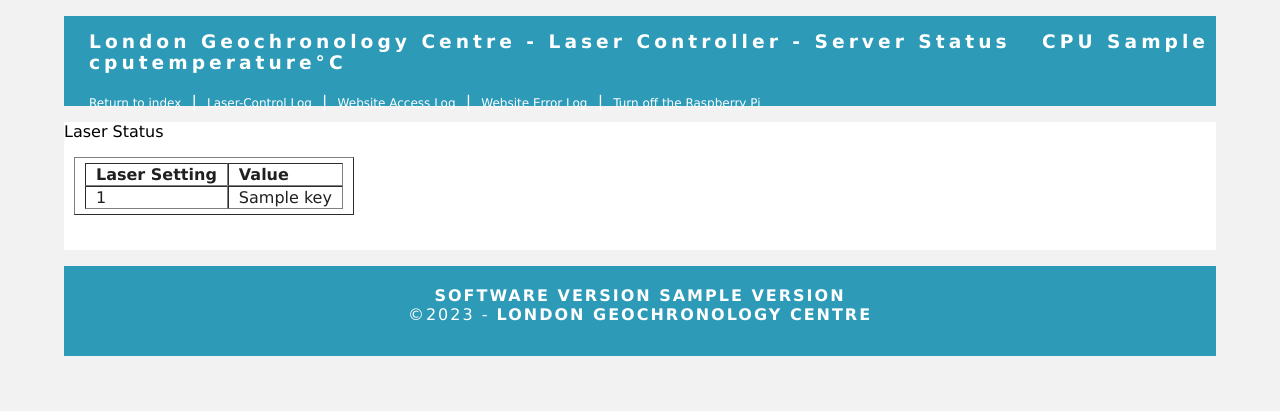
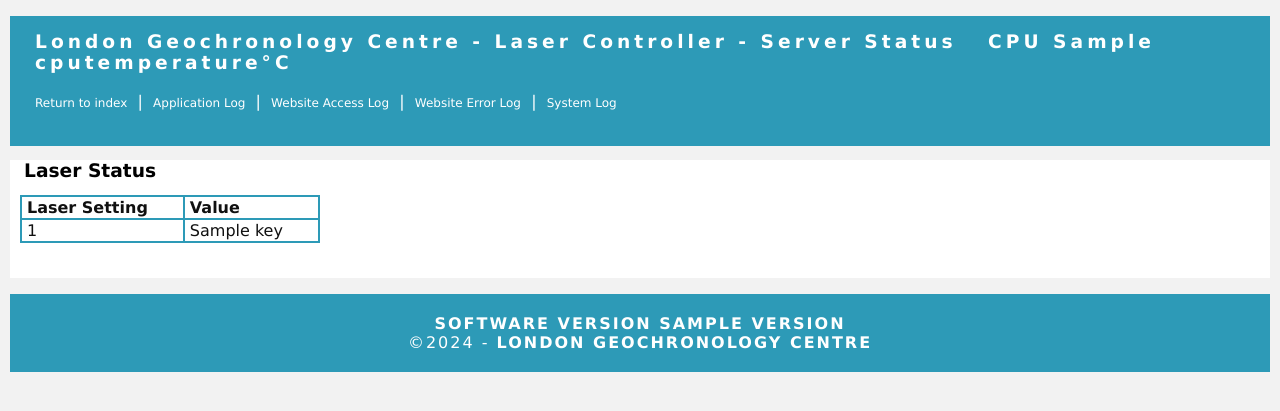
Before and after one commit to westerlymerlin/RPi-Laser-Controller, a Flask app: template templates/index.html in a window 1280 px wide. Shown: the top 411 px of the page. Run offline with Flask 3, Linux system fonts and the light colour scheme; the template is opened without the code that fills it: most values are stand-ins (such as "Sample title", 1, 10 or a date in 2020); parts of the project's set-up code (start-up, migrations or seed data) failed here and were passed over.

Commit message:
v2.0.0 YUpdates to Web interface

```diff
--- a/app.py
+++ b/app.py
@@ -1,4 +1,4 @@
-import os
+import subprocess
 from flask import Flask, render_template, jsonify, request
 from laserclass import laser
 from settings import settings, version
@@ -8,7 +8,7 @@
 
 @app.route('/')
 def index():
-    with open(settings['logging']['cputemp'], 'r') as f:
+    with open(settings['cputemp'], 'r') as f:
         log = f.readline()
     f.close()
     cputemperature = round(float(log)/1000, 1)
@@ -28,50 +28,57 @@
 
 @app.route('/pylog')
 def showplogs():
-    with open(settings['logging']['cputemp'], 'r') as f:
+    with open(settings['cputemp'], 'r') as f:
         log = f.readline()
     f.close()
     cputemperature = round(float(log)/1000, 1)
-    with open(settings['logging']['logfilepath'], 'r') as f:
+    with open(settings['logfilepath'], 'r') as f:
         log = f.readlines()
     f.close()
     log.reverse()
     logs = tuple(log)
-    return render_template('logs.html', rows=logs, log='X-Y log', cputemperature=cputemperature, version=version)
+    return render_template('logs.html', rows=logs, log='Laser Controller log', cputemperature=cputemperature, version=version)
 
 
 @app.route('/guaccesslog')
 def showgalogs():
-    with open(settings['logging']['cputemp'], 'r') as f:
+    with open(settings['cputemp'], 'r') as f:
         log = f.readline()
     f.close()
     cputemperature = round(float(log)/1000, 1)
-    with open(settings['logging']['gunicornpath'] + 'gunicorn-access.log', 'r') as f:
+    with open(settings['gunicornpath'] + 'gunicorn-access.log', 'r') as f:
         log = f.readlines()
     f.close()
     log.reverse()
     logs = tuple(log)
-    return render_template('logs.html', rows=logs, log='gunicorn access log', cputemperature=cputemperature, version=version)
+    return render_template('logs.html', rows=logs, log='Gunicorn Access Log', cputemperature=cputemperature, version=version)
 
 
 @app.route('/guerrorlog')
 def showgelogs():
-    with open(settings['logging']['cputemp'], 'r') as f:
+    with open(settings['cputemp'], 'r') as f:
         log = f.readline()
     f.close()
     cputemperature = round(float(log)/1000, 1)
-    with open(settings['logging']['gunicornpath'] + 'gunicorn-error.log', 'r') as f:
+    with open(settings['gunicornpath'] + 'gunicorn-error.log', 'r') as f:
         log = f.readlines()
     f.close()
     log.reverse()
     logs = tuple(log)
-    return render_template('logs.html', rows=logs, log='gunicorn error log', cputemperature=cputemperature, version=version)
+    return render_template('logs.html', rows=logs, log='Gunicorn Error Log', cputemperature=cputemperature, version=version)
 
 
-@app.route('/uscHALT')
-def shutdown_the_server():
-    os.system('sudo halt')
-    return 'The server is now shutting down, please give it a minute before pulling the power. Cheers G'
+@app.route('/syslog')  # display the raspberry pi system log
+def showslogs():
+    with open(settings['cputemp'], 'r') as f:
+        log = f.readline()
+    f.close()
+    cputemperature = round(float(log)/1000, 1)
+    log = subprocess.Popen('journalctl -n 200', shell=True,
+                           stdout=subprocess.PIPE).stdout.read().decode(encoding='utf-8')
+    logs = log.split('\n')
+    logs.reverse()
+    return render_template('logs.html', rows=logs, log='System Log', cputemperature=cputemperature, version=version)
 
 
 if __name__ == '__main__':
--- a/static/css/text.css
+++ b/static/css/text.css
@@ -15,22 +15,23 @@
 	font-family: Verdana, Arial, Helvetica, sans-serif;
 	font-size: 12pt;
 	background-color: #f2f2f2;
-	margin-top: 0px;
-	margin-right: 0px;
-	margin-bottom: 0px;
-	margin-left: 0px;
+	margin: 10px;
 	font-style: normal;
 	font-weight: 200;
 }
 .gentext {
 	font-family: Verdana, Arial, Helvetica, sans-serif;
 	font-size: 12pt;
-	margin-top: 0px;
-	margin-right: 0px;
-	margin-bottom: 0px;
-	margin-left: 0px;
+	margin: 0;
 	font-style: normal;
 	font-weight: 200;
+}
+.sectiontext {
+	font-family: Verdana, Arial, Helvetica, sans-serif;
+	font-size: 14pt;
+	margin: 14px;
+	font-style: normal;
+	font-weight:600;
 }
 /* Container */
 .container {
@@ -42,7 +43,7 @@
 }
 .container2 {
 	font-family: Verdana, Arial, Helvetica, sans-serif;
-	width: 90%;
+	width: 100%;
 	margin-left: auto;
 	margin-right: auto;
 	background-color: #FFFFFF;
@@ -50,8 +51,7 @@
 .banner {
 	font-family: Verdana, Arial, Helvetica, sans-serif;
 	background-color: #2D9AB7;
-	height: 90px;
-	width: 90%;
+	width: 100%;
 	margin-left: auto;
 	margin-right: auto;
 }
@@ -83,38 +83,54 @@
 /* table Section */
 table {
 	color: #101010;
+	text-align: left;
+	border-collapse: collapse;
+	border-style: solid;
+	border-width: 2px;
+	border-color: #2D9AB7;
 	vertical-align:top;
-	padding-top: 5px;
-	padding-bottom: 5px;
-	padding-left: 10px;
-	padding-right: 10px;
 	min-height: 10px;
-	margin-top: 0px;
-	margin-right: 10px;
-	margin-bottom: 0px;
-	margin-left: 10px;
+	padding-left: 5px;
+	padding-right: 5px;
+	margin: 1px 10px;
 }
 .tabledata {
-	color: #202020;
 	text-align: right;
+	padding-left: 25px;
+	color: #101010;
+	border-collapse: collapse;
+	border-style: solid;
+	border-width: 2px;
+	border-color: #2D9AB7;
 	vertical-align:top;
-    min-height: 10px;
-	padding-left: 10px;
-	padding-right: 10px;
-	margin-right: 10px;
-	margin-bottom: 10px;
+	min-height: 10px;
+	padding-right: 5px;
+	margin: 1px 10px;
 }
 .tabledataleft {
-	color: #202020;
-	text-align: left;
+	padding-right: 35px;
+	color: #101010;
+	border-collapse: collapse;
+	border-style: solid;
+	border-width: 2px;
+	border-color: #2D9AB7;
 	vertical-align:top;
 	min-height: 10px;
-	padding-left: 10px;
-	padding-right: 10px;
-	margin-right: 10px;
-	margin-bottom: 10px;
+	padding-left: 5px;
+	margin: 1px 10px;
 }
-
+.tableimage {
+	padding-right: 0px;
+	color: #101010;
+	border-collapse: collapse;
+	border-style: solid;
+	border-width: 2px;
+	border-color: #2D9AB7;
+	vertical-align:top;
+	min-height: 0px;
+	padding-left: 0px;
+	margin: 0px;
+}
 .light {
 	font-weight: bold;
 	color: #717070;
@@ -130,8 +146,8 @@
 .footer_banner {
 	background-color: #B3B3B3;
 	padding-top: 60px;
-	padding-bottom: 60PX;
-	margin-bottom: 0px;
+	padding-bottom: 60px;
+	margin-bottom: 0;
 	background-repeat: repeat;
 }
 .breadcrumbtext{
--- a/templates/index.html
+++ b/templates/index.html
@@ -14,15 +14,15 @@
 		  <div >
               <P class="logo">London Geochronology Centre - Laser Controller - Server Status &nbsp CPU {{cputemperature}}&deg;C</P>
               <p class="breadcrumbtext"><a href = "/" class="breadcrumblink">Return to index</a> &nbsp|&nbsp
-              <a href = "/pylog" class="breadcrumblink">Laser-Control Log</a> &nbsp|&nbsp
+              <a href = "/pylog" class="breadcrumblink">Application Log</a> &nbsp|&nbsp
               <a href = "/guaccesslog" class="breadcrumblink">Website Access Log</a> &nbsp|&nbsp
               <a href = "/guerrorlog" class="breadcrumblink">Website Error Log</a> &nbsp|&nbsp
-              <a href = {{ url_for('static',filename='systemhalt.html') }} class="breadcrumblink">Turn off the Raspberry Pi</a></p>
+              <a href = "/syslog" class="breadcrumblink">System Log</a></p><br>
           </div>
   </section>
 <section class="container2">
-    <p> Laser Status</p>
-        <table border = 1px cellspacing = 0>
+    <p class="sectiontext"> Laser Status</p>
+        <table>
          <thead>
             <td class="tabledataleft"><B>Laser Setting</B></td>
             <td class="tabledataleft"><B>Value</B></td>
@@ -37,7 +37,7 @@
     <p>&nbsp</p>
 	</section>
   <section class="banner">
-      <div class ="copyright"><strong>Software Version {{version}}</strong><br>&copy;2023 - <strong>London Geochronology Centre</strong></div>
+      <div class ="copyright"><strong>Software Version {{version}}</strong><br>&copy;2024 - <strong>London Geochronology Centre</strong></div>
 	  </section>
 </body>
 </html>
--- a/templates/logs.html
+++ b/templates/logs.html
@@ -13,14 +13,14 @@
 		  <div >
               <P class="logo">London Geochronology Centre - Server Status &nbsp CPU {{cputemperature}}&deg;C</P>
               <p class="breadcrumbtext"><a href = "/" class="breadcrumblink">Return to index</a> &nbsp|&nbsp
-              <a href = "/pylog" class="breadcrumblink">Laser-Control Log</a> &nbsp|&nbsp
+              <a href = "/pylog" class="breadcrumblink">Application Log</a> &nbsp|&nbsp
               <a href = "/guaccesslog" class="breadcrumblink">Website Access Log</a> &nbsp|&nbsp
               <a href = "/guerrorlog" class="breadcrumblink">Website Error Log</a> &nbsp|&nbsp
-              <a href = {{ url_for('static',filename='systemhalt.html') }} class="breadcrumblink">Turn off the Raspberry Pi</a></p>
+              <a href = "/syslog" class="breadcrumblink">System Log</a></p><br>
           </div>
   </section>
 <section class="container2">
-    <p><b>{{log}}</b><br>
+    <p class="sectiontext">{{log}}<br>
         &nbsp</p>
 
         <p class="tabledataleft">
```
Also changed, not shown: laserclass.py (+28 -29 lines), logmanager.py (+7 -17 lines), settings.py (+41 -30 lines), static/systemhalt.html (deleted, +0 -29 lines), README.md, static/images/parallax.png (deleted), static/images/pattern.png (deleted), 7 other files.
